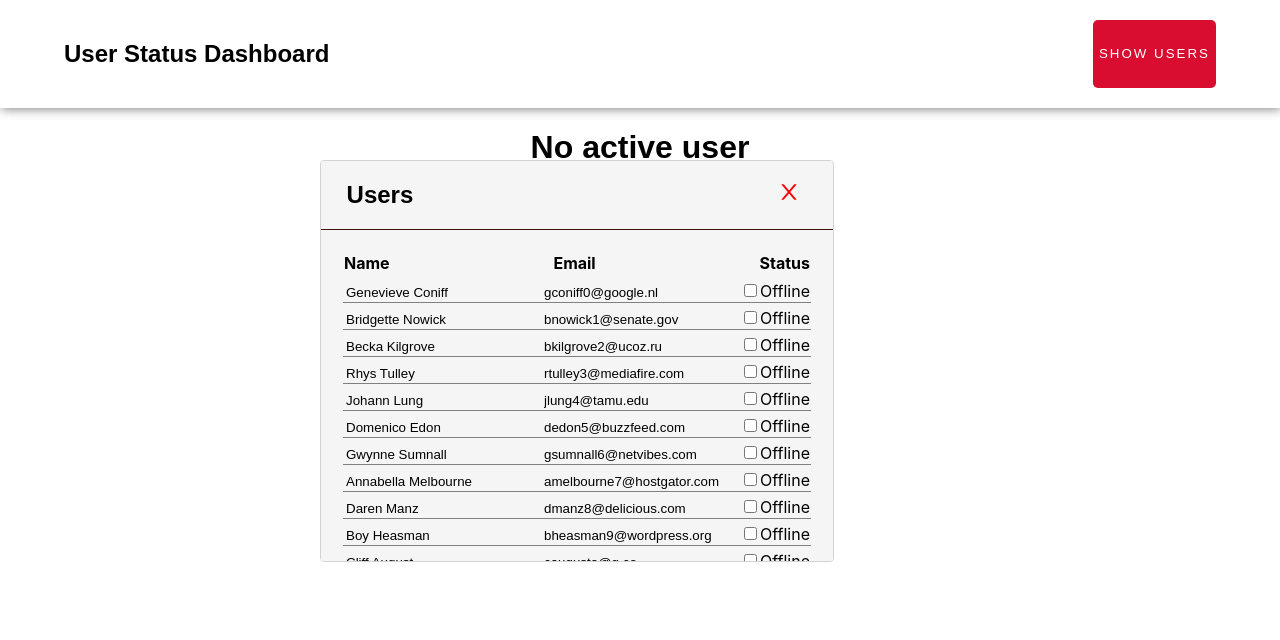
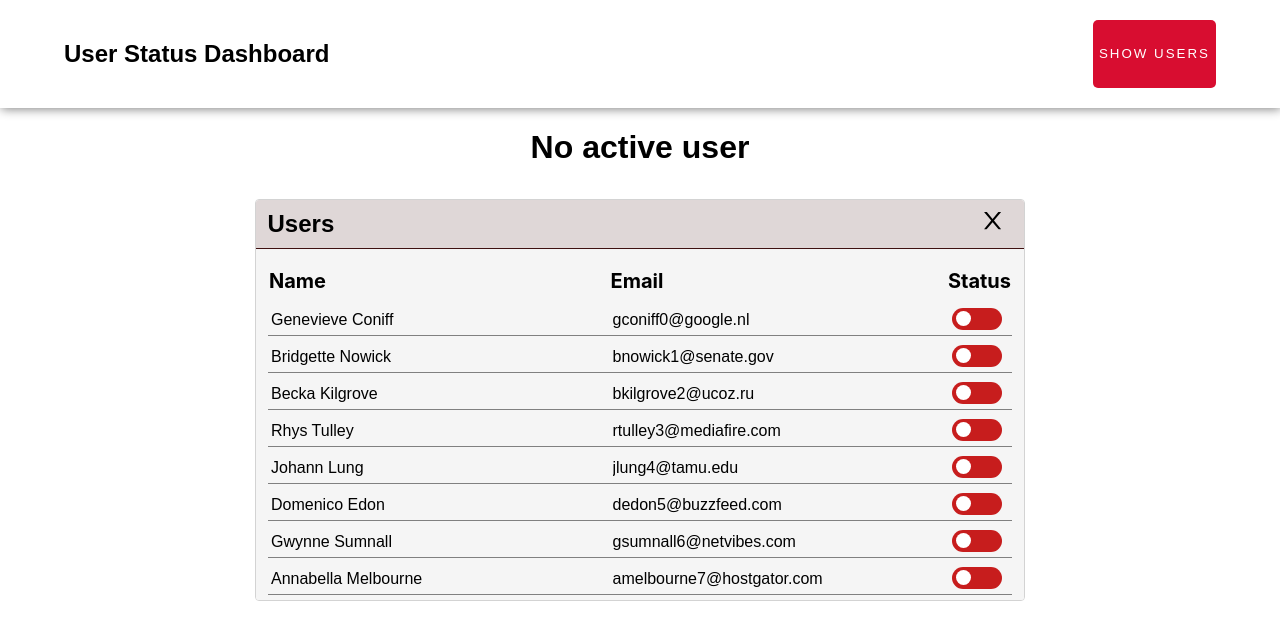
Before and after one commit to SteTheDiver/typescript-table-challenge, a React (Create React App) app: page / in a window 1280 px wide. Shown: the top 640 px of the page. Built offline with nearby package versions, Linux system fonts and the light colour scheme.

Commit message:
Modified checkbox input, and adjusted styling

```diff
--- a/src/components/Modal.tsx
+++ b/src/components/Modal.tsx
@@ -1,4 +1,4 @@
-import React from "react";
+import React, { ChangeEvent } from "react";
 
 import styled from "styled-components";
 import { AiOutlineClose } from "react-icons/ai";
@@ -11,6 +11,7 @@ type Props = {
   toggleStatus: (id: number, status: boolean) => void;
   handleName: (id: number, name: string) => void;
   handleEmail: (id: number, email: string) => void;
+  activeUser: string[];
 };
 
 const Modal = ({
@@ -19,8 +20,8 @@ const Modal = ({
   toggleStatus,
   handleName,
   handleEmail,
-}: //   foo
-Props) => {
+  activeUser,
+}: Props) => {
   console.log(allUsers);
 
   return (
@@ -58,7 +59,9 @@ Props) => {
                   name="name"
                   id=""
                   value={name}
-                  onChange={(e: any) => handleName(id, e.target.value)}
+                  onChange={(e: ChangeEvent<HTMLInputElement>) =>
+                    handleName(id, e.target.value)
+                  }
                   style={{ backgroundColor: "transparent", border: "none" }}
                 />
               </td>
@@ -68,20 +71,40 @@ Props) => {
                   name="email"
                   id=""
                   value={email}
-                  onChange={(e: any) => handleEmail(id, e.target.value)}
+                  onChange={(e: ChangeEvent<HTMLInputElement>) =>
+                    handleEmail(id, e.target.value)
+                  }
                   style={{ backgroundColor: "transparent", border: "none" }}
+                  required
                 />
               </td>
-              <td>
+              <td style={{ width: "fit-content" }}>
+                {/* <label htmlFor="">
                   <input
                     type="checkbox"
                     name="active"
                     id=""
-                  onChange={(e: any) => toggleStatus(id, e.target.checked)}
+                    onChange={(e: ChangeEvent<HTMLInputElement>) =>
+                      toggleStatus(id, e.target.checked)
+                    }
                     checked={active}
-                  // disabled={ ? true : false}
+                    disabled={!active && activeUser.length >= 1 ? true : false}
                   />
-                {active ? "Online" : "Offline"}
+                </label> */}
+                <label className="switch">
+                  <input
+                    type="checkbox"
+                    name="active"
+                    id=""
+                    onChange={(e: ChangeEvent<HTMLInputElement>) =>
+                      toggleStatus(id, e.target.checked)
+                    }
+                    checked={active}
+                    disabled={!active && activeUser.length >= 1 ? true : false}
+                  />
+                  <span className="slider round"></span>
+                </label>
+                {/* {active ? "Online" : "Offline"} */}
               </td>
             </tr>
           );
@@ -92,53 +115,146 @@ Props) => {
 };
 
 const Wrapper = styled.section`
+  position: fixed;
+  top: 50%;
+  left: 50%;
+  transform: translate(-50%, -50%);
   display: flex;
   flex-direction: column;
-  align-content: center;
-  position: absolute;
-  top: 20%;
-  left: 25%;
-  width: 40%;
+  overflow: auto;
+  width: 90%;
   background-color: rgba(245, 245, 245, 1);
-  height: 50%;
   overflow: auto;
   border: 1px solid lightgray;
   border-radius: 4px;
+  height: 50%;
+
+  @media (min-width: 1000px) {
+    width: 60%;
+  }
 
   header {
-    background-color: rgba(245, 245, 245, 0.5);
+    background-color: #dfd7d7;
     width: 100%;
     border-bottom: 1px solid #3f1111;
     display: flex;
     justify-content: center;
+    height: 3rem;
+    position: sticky;
+    top: 0;
+    z-index: 100;
 
     .header-center {
-      width: 90%;
+      width: 97%;
       display: flex;
       justify-content: space-between;
+      align-items: center;
+      /* height: 50px; */
     }
   }
 
   .btn-close {
-    color: red;
+    color: black;
     background-color: transparent;
     border: none;
-    font-size: 1.5rem;
+    font-size: 1.7rem;
+    cursor: pointer;
+
+    :hover {
+      color: #d80d30;
+    }
   }
 
   table {
-    padding: 20px;
+    /* height: 50%; */
+    padding: 10px;
+  }
+
+  thead {
+    /* height: 2em; */
+    position: sticky;
+    top: 15px;
+    font-size: 20px;
   }
 
   tr {
     display: flex;
     flex-direction: row;
     justify-content: space-between;
-  }
+    align-items: center;
+    height: 2rem;
+    width: 100%;
+    margin-top: 4px;
 
     td {
       text-align: left;
-    width: fit-content;
+      width: 100%;
+      padding-right:10px
+    }
+
+    input {
+      font-size: 16px;
+      width: inherit;
+      max-width: inherit;
+    }
+  }
+
+  .switch {
+    position: relative;
+    display: inline-block;
+    width: 50px;
+    height: 22.5px;
+  }
+
+  .switch input {
+    opacity: 0;
+    width: 0;
+    height: 0;
+  }
+
+  .slider {
+    position: absolute;
+    cursor: pointer;
+    top: 0;
+    left: 0;
+    right: 0;
+    bottom: 0;
+    background-color: #c71d1d;
+    -webkit-transition: 0.4s;
+    transition: 0.4s;
+  }
+
+  .slider:before {
+    position: absolute;
+    content: "";
+    height: 15px;
+    width: 15px;
+    left: 4px;
+    bottom: 3.9px;
+    background-color: white;
+    -webkit-transition: 0.2s;
+    transition: 0.2s;
+  }
+
+  input:checked + .slider {
+    background-color: #1c8b12;
+  }
+
+  input:focus + .slider {
+    box-shadow: 0 0 1px #2196f3;
+  }
+
+  input:checked + .slider:before {
+    transform: translateX(26px);
+  }
+
+  /* Rounded sliders */
+  .slider.round {
+    border-radius: 34px;
+  }
+
+  .slider.round:before {
+    border-radius: 50%;
   }
 `;
 
```
Lines whose indentation alone changed are shown as unchanged.
